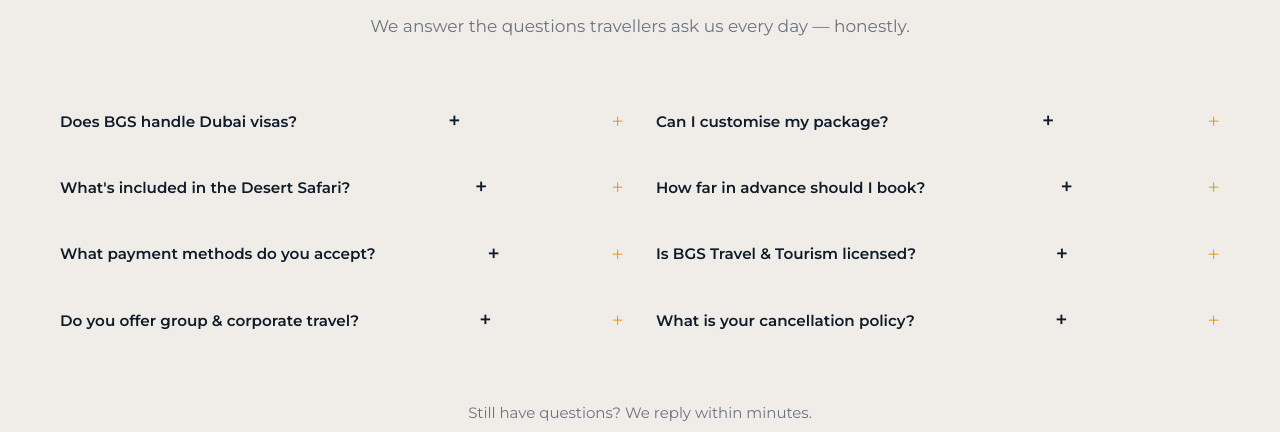
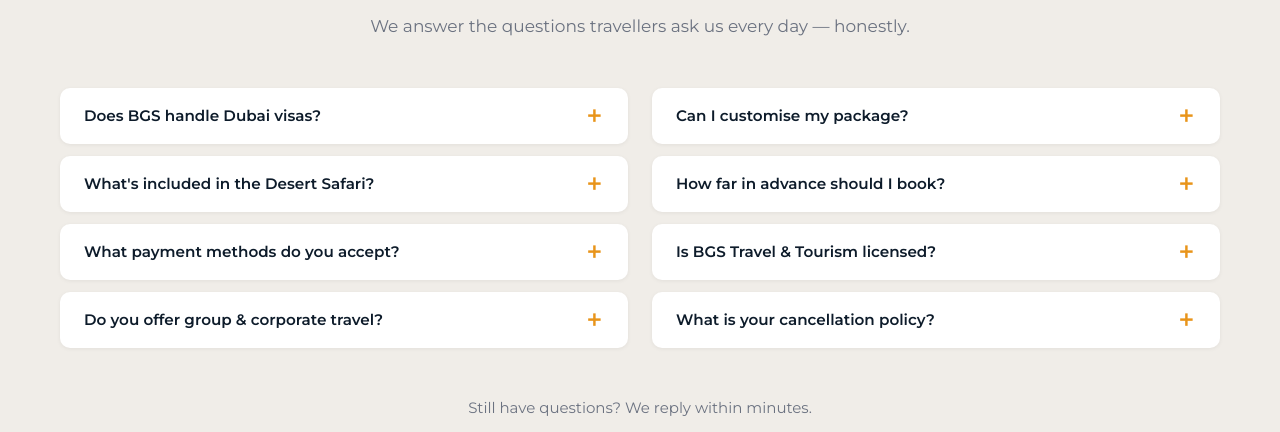
Before and after one commit to logicalninja/bgstnt, a plain HTML site: page src/index.html in a window 1280 px wide. Shown: the part 9755-10187 px from the top of the page. Drawn offline with nearby package versions, Linux system fonts and the light colour scheme.

Commit message:
Fix FAQ duplicate + icons, improve card UI

```diff
--- a/src/css/style.css
+++ b/src/css/style.css
@@ -1943,15 +1943,17 @@
 .faq-grid {
   display: grid;
   grid-template-columns: 1fr 1fr;
-  gap: 0 32px;
+  gap: 12px 24px;
   margin-top: 40px;
 }
 .faq-item {
-  border-bottom: 1px solid var(--bg-alt);
-  padding: 4px 0;
-}
-.faq-item:first-child,
-.faq-item:nth-child(2) { border-top: 1px solid var(--bg-alt); }
+  background: var(--white);
+  border-radius: 10px;
+  padding: 0 24px;
+  box-shadow: 0 1px 4px rgba(0,0,0,0.06);
+  transition: box-shadow 0.2s;
+}
+.faq-item:hover { box-shadow: 0 4px 16px rgba(0,0,0,0.1); }
 .faq-question {
   width: 100%;
   background: none;
@@ -1970,16 +1972,14 @@
   transition: color 0.2s;
 }
 .faq-question:hover { color: var(--gold); }
-.faq-question::after {
-  content: '+';
-  font-size: 1.4rem;
-  font-weight: 300;
+.faq-icon {
+  font-size: 1.25rem;
   color: var(--gold);
   flex-shrink: 0;
   transition: transform 0.3s ease;
   line-height: 1;
 }
-.faq-question[aria-expanded="true"]::after { transform: rotate(45deg); }
+.faq-question[aria-expanded="true"] .faq-icon { transform: rotate(45deg); }
 .faq-answer {
   overflow: hidden;
   max-height: 0;
```
